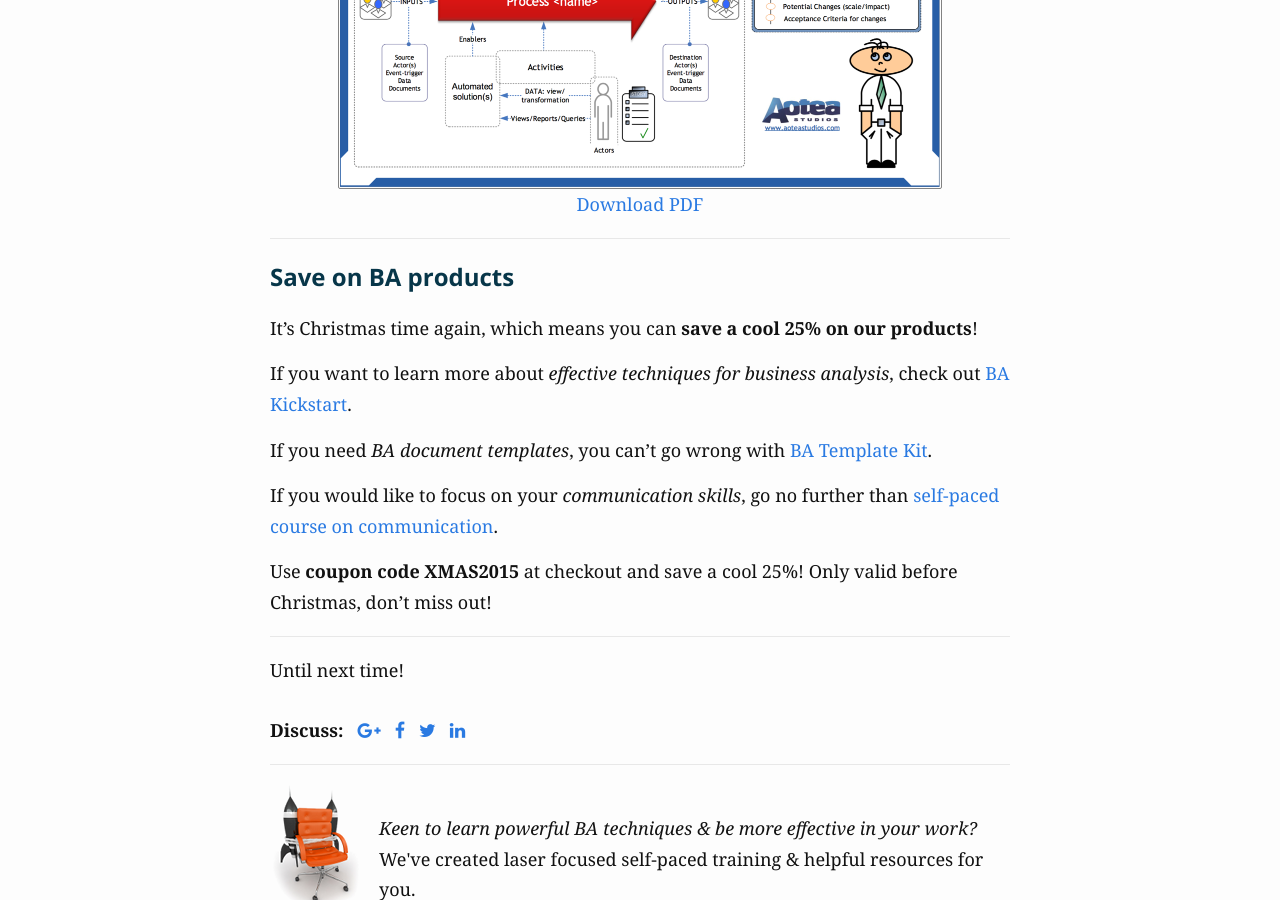
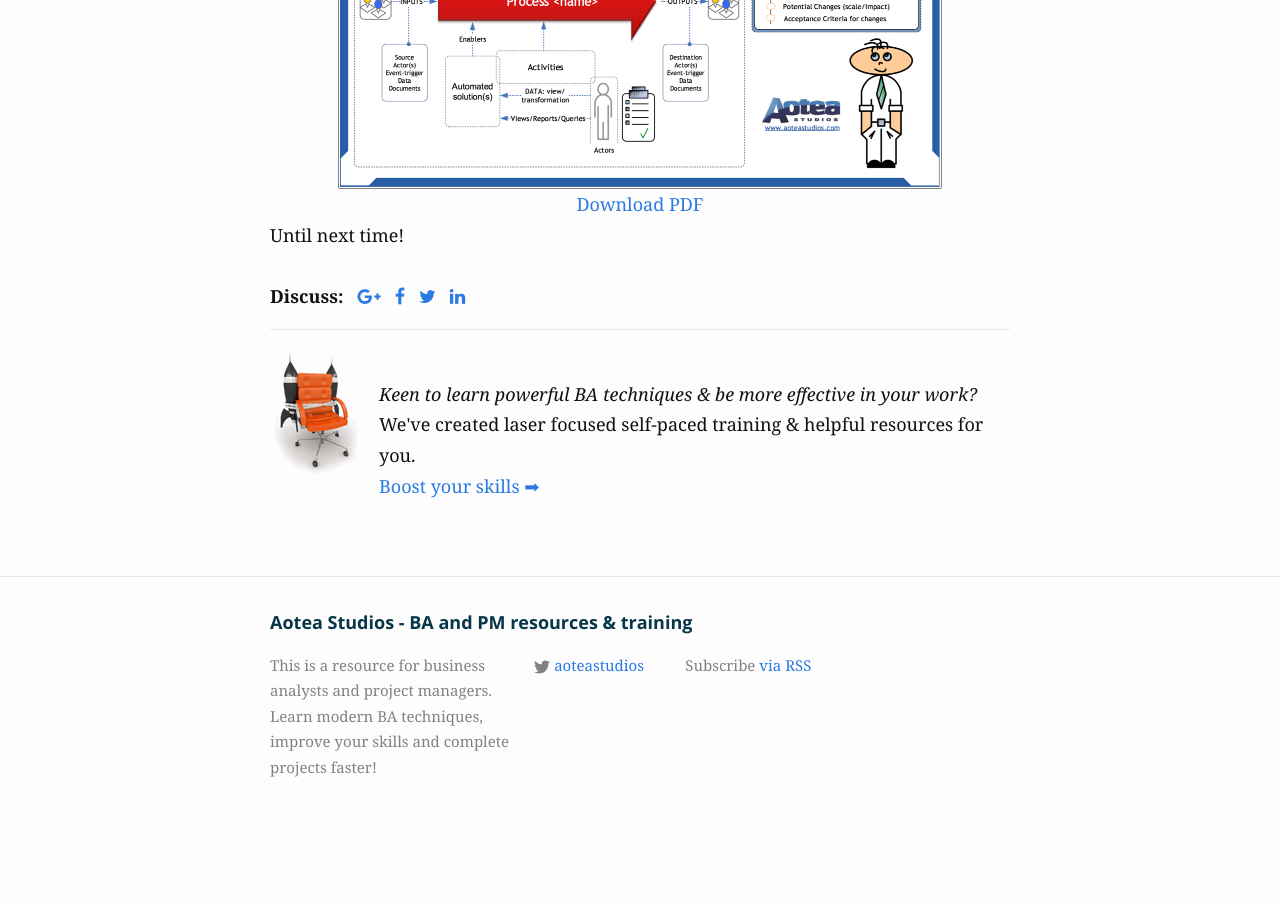
Before and after one commit to alexkorban/aoteastudios.com, a Jekyll site: the page built from _posts/2015-12-21-5-steps-to-improve-process-mapping.md, in a window 1280 px wide and 900 px high, scrolled down 4021 px. Built offline with Jekyll 4.4.1, drawn with Linux system fonts in a browser that asks for light colours; nearby versions of some CDN libraries; some web fonts are replaced; after the commit the page ends 4861 px from its top, so only the background shows below that.

Commit message:
Remove sale message

```diff
--- a/_posts/2015-12-21-5-steps-to-improve-process-mapping.md
+++ b/_posts/2015-12-21-5-steps-to-improve-process-mapping.md
@@ -114,20 +114,4 @@ Apply the steps and tips above to your next process mapping exercise. Practise a
     <a href = "/files/process-mapping.pdf">Download PDF</a>
 </div>
 
----
-
-### Save on BA products
-
-It's Christmas time again, which means you can **save a cool 25% on our products**!
-
-If you want to learn more about _effective techniques for business analysis_, check out  [BA Kickstart](http://aoteastudios.com/products/business-analysis/business-analysis-kickstart/).
-
-If you need _BA document templates_, you can't go wrong with [BA Template Kit](http://aoteastudios.com/products/business-analysis/business-analysis-template-kit/).
-
-If you would like to focus on your _communication skills_, go no further than [self-paced course on communication](http://localhost:4000/products/business-analysis/communication-for-bas/).
-
-Use **coupon code XMAS2015** at checkout and save a cool 25%! Only valid before Christmas, don't miss out!
-
----
-
 Until next time!
```
